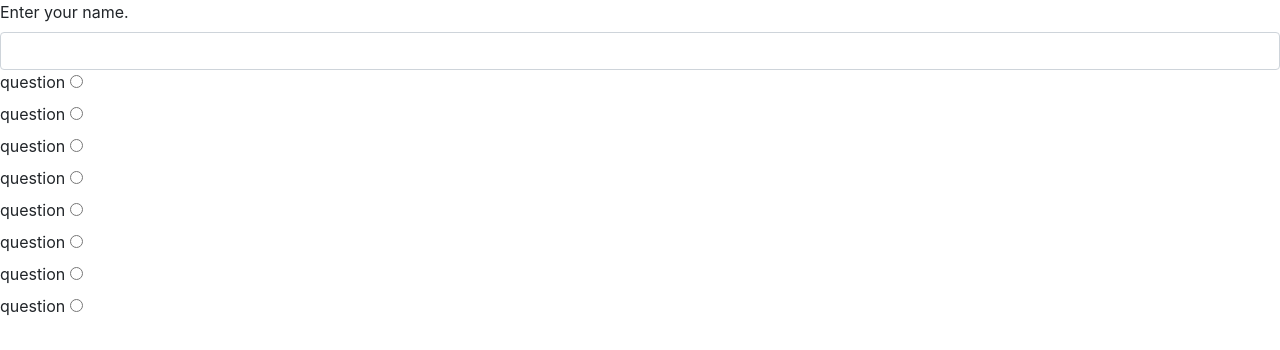
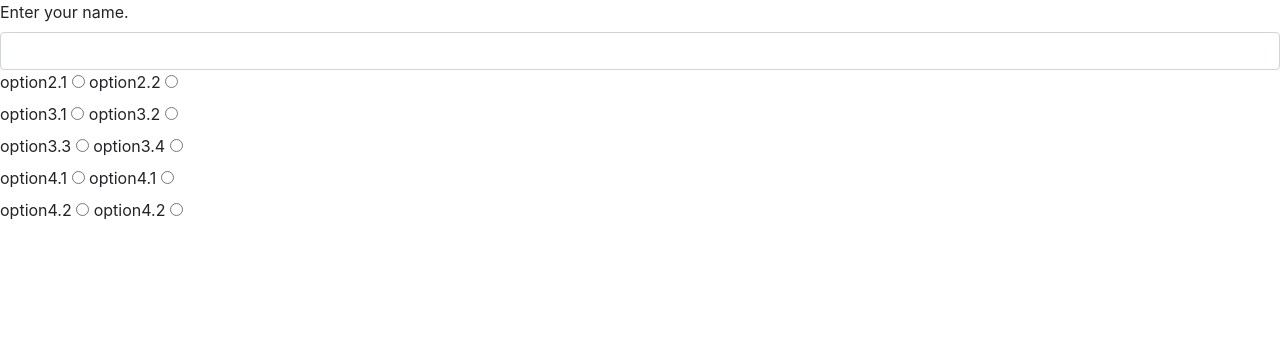
Before and after one commit to marisa-edgar/code-lang, a plain HTML site: page index.html in a window 1280 px wide. Drawn offline with Linux system fonts and the light colour scheme.

Commit message:
change naming conventions

```diff
--- a/index.html
+++ b/index.html
@@ -15,48 +15,47 @@
   </div>
   <div class="page1">
     <form id="form1">
-      <label for="page1">question</label>
-      <input type="radio" name="question1" value="1.1">
-    </form>
-  </div><div class="page1">
-    <form id="form1">
-      <label for="page1">question</label>
-      <input type="radio" name="question1" value="1.2">
-    </form>
-  </div>
-  <div class="page1.1.1">
-    <form id="form1.1.1">
-      <label for="page2">question</label>
-      <input type="radio" name="question1.1.1" value="1.1.1">
-    </form>
-  </div><div class="page1.1.2">
-    <form id="form1.1.2">
-      <label for="page1.1.2">question</label>
-      <input type="radio" name="question1.1.2" value="1.1.2">
-    </form>
-  </div>
-  <div class="page1.2.1">
-    <form id="form1.2.1">
-      <label for="page1.2.1">question</label>
-      <input type="radio" name="question1.2.1" value="1.2.1">
-    </form>
-  </div><div class="page1.2.2">
-    <form id="form1.2.2">
-      <label for="page1.2.2">question</label>
-      <input type="radio" name="question1.2.2" value="1.2.2">
-    </form>
-  </div>
-  <div class="page1.1.1.1">
-    <form id="form1.1.1.1">
-      <label for="page1.1.1.1">question</label>
-      <input type="radio" name="question1.1.1.1" value="1.1.1.1">
-    </form>
-  </div><div class="page1.1.1.2">
-    <form id="form1.1.1.2">
-      <label for="page1.1.1.2">question</label>
-      <input type="radio" name="question1.1.1.2" value="1.1.1.2">
+      <label for="page1">option2.1</label>
+      <input type="radio" name="page1" value="1">
+      <label for="page1">option2.2</label>
+      <input type="radio" name="page1" value="2">
     </form>
   </div>
 
+  <div class="page2.1">
+    <form id="form2.1">
+      <label for="page2.1">option3.1</label>
+      <input type="radio" name="page2.1" value="1">
+      <label for="page2.1">option3.2</label>
+      <input type="radio" name="page2.1" value="2">
+    </form>
+  </div>
+
+  <div class="page2.2">
+    <form id="form2.2">
+      <label for="page2.2">option3.3</label>
+      <input type="radio" name="page2.2" value="3">
+      <label for="page2.2">option3.4</label>
+      <input type="radio" name="page2.2" value="4">
+    </form>
+  </div>
+
+  <div class="page3.1">
+    <form id="form3.1">
+      <label for="page3.1">option4.1</label>
+      <input type="radio" name="page3.1" value="1">
+      <label for="page3.1">option4.1</label>
+      <input type="radio" name="page3.1" value="1">
+    </form>
+  </div>
+
+  <div class="page3.2">
+    <form id="form3.2">
+      <label for="page3.2">option4.2</label>
+      <input type="radio" name="page3.1" value="2">
+      <label for="page3.2">option4.2</label>
+      <input type="radio" name="page3.1" value="2">
+    </form>
+  </div>
 </body>
 </html>
```
